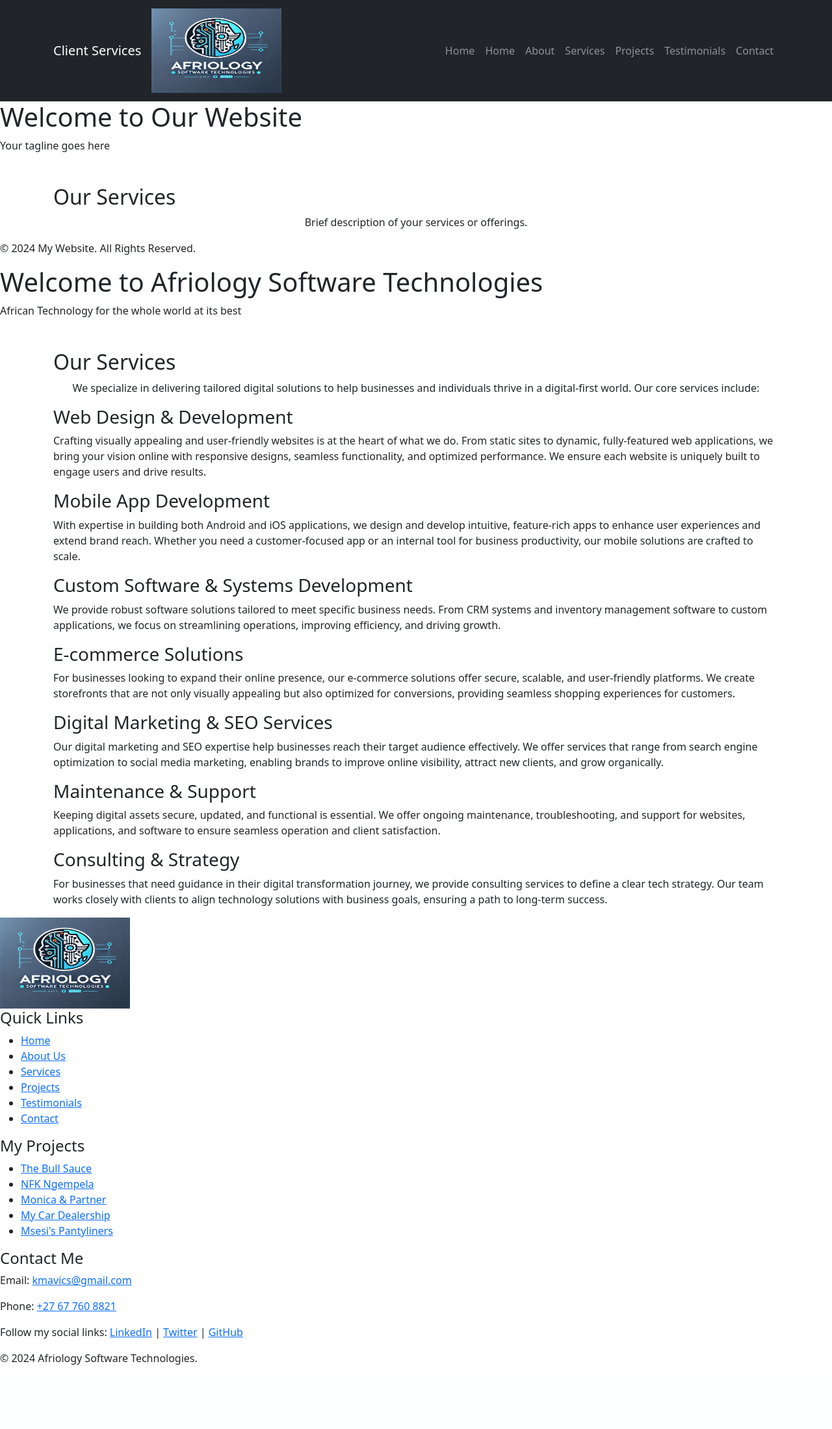
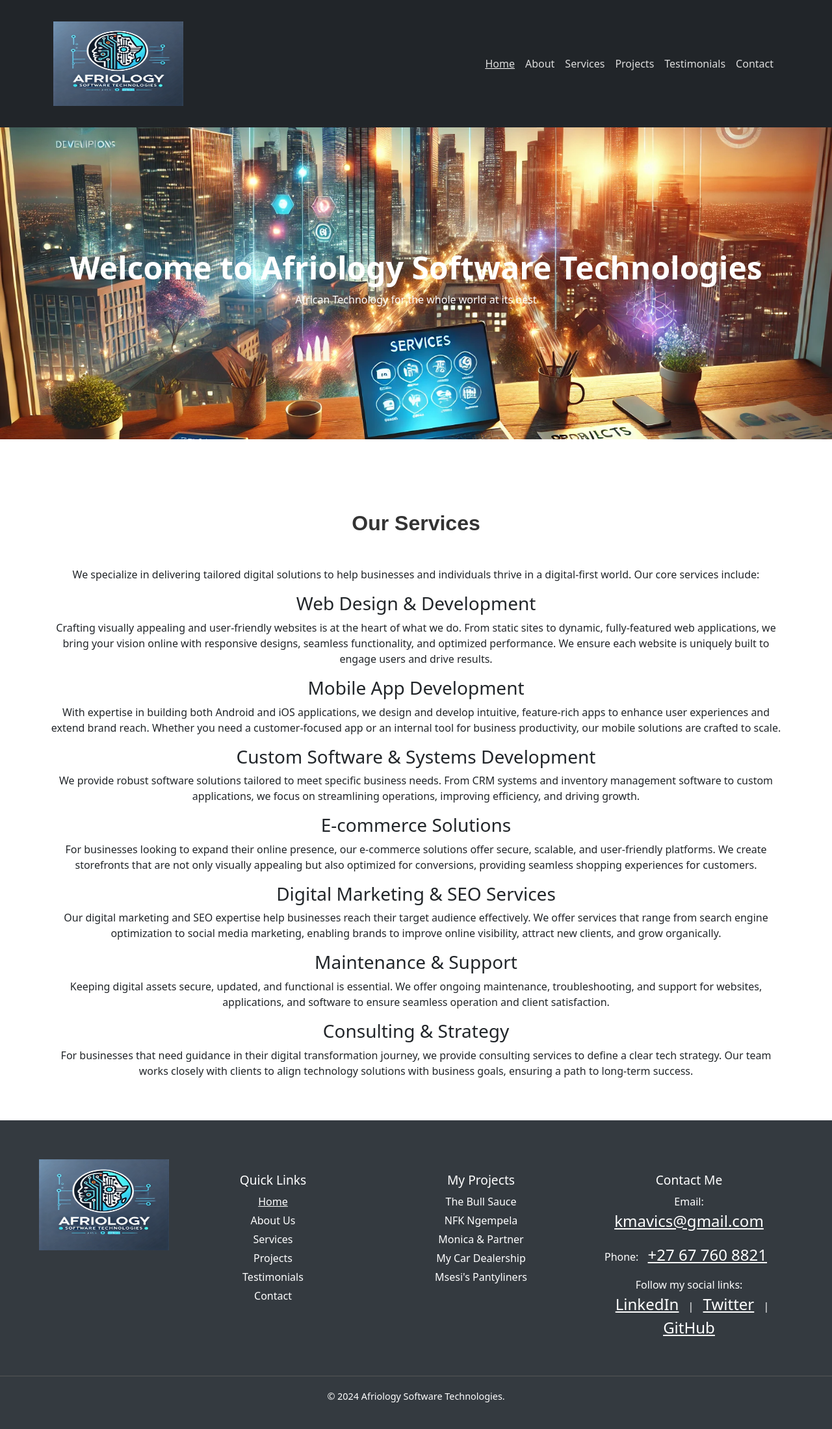
Before and after one commit to Khauzen2/ProjectProductionSite, a Django app: page / in a window 1280 px wide. Shown: the whole page at 65% size. Before the commit the page ends 2100 px from the top, so only its background shows below. Run offline with Django 4.2, Linux system fonts and the light colour scheme; some libraries are stand-ins or nearby versions.

Commit message:
Updating more tech

```diff
--- a/api/static/css/style.css
+++ b/api/static/css/style.css
@@ -1,4 +1,4 @@
-<<<<<<< HEAD
+
 /* Reset some basic elements
 body, h1, h2, h3, p {
     margin: 0;
@@ -194,20 +194,13 @@
   /* static/css/style.css */
 
 body {
-  background-color: #f8f9fa;
-  font-family: Arial, sans-serif;
-=======
-body {
   background-color: #ffffff;
   font-family: Arial, sans-serif;
   color: #333333;
->>>>>>> 480dc79 (Updating more tech)
   margin: 0;
   padding: 0;
 }
 
-<<<<<<< HEAD
-=======
 /* Light Mode (default) */
 
 /*.mode-switch {
@@ -237,7 +230,6 @@
   color: white;
 }
 
->>>>>>> 480dc79 (Updating more tech)
 .container {
   max-width: 1200px;
   margin: 0 auto;
@@ -250,17 +242,10 @@
   display: grid;
 }
 
-<<<<<<< HEAD
 /*Navbar*/
 .navbar {
   padding: 1rem 2rem;
   background-color: #212529;
-=======
-/*Navbar*/
-.navbar {
-  padding: 1rem 2rem;
-  background-color: #ffffff;
->>>>>>> 480dc79 (Updating more tech)
 }
 
 .navbar-nav {
@@ -269,14 +254,14 @@
   align-items: center;
 }
 
-<<<<<<< HEAD
+
 .navbar-brand {
   font-weight: bold;
   color: #fff !important;
-=======
+}
+
 img .navbar-brand {
   border-radius: 20px;
->>>>>>> 480dc79 (Updating more tech)
 }
 
 .navbar-nav .nav-link {
@@ -290,11 +275,7 @@
 }
 
 .hero {
-<<<<<<< HEAD
-  background-image: url('55-on-main-6_vlvv.png'); /* Use a relative URL if the image is in static */
-=======
   background-image: url('homepageImage.jpeg'); /* Use a relative URL if the image is in static */
->>>>>>> 480dc79 (Updating more tech)
   background-size: cover;
   background-position: center;
   height: 60vh;
@@ -310,8 +291,6 @@
   font-weight: bold;
 }
 
-<<<<<<< HEAD
-=======
 .aboutpage-hero {
   background-image: url('AfriologyAboutImage.jpeg');
   background-size: cover;
@@ -372,7 +351,6 @@
   text-align: center;
 }
 
->>>>>>> 480dc79 (Updating more tech)
 .section-title {
   margin-top: 30px;
   margin-bottom: 30px;
@@ -400,8 +378,6 @@
   border-radius: 50%; /* Makes the image circular, optional */
 }
 
-<<<<<<< HEAD
-
 .footer {
   background-color: #343a40;
   color: white;
@@ -409,7 +385,6 @@
   text-align: center;
 }
 
-=======
 /* Smooth fade-in effect for main elements */
 .fade-in {
   opacity: 0;
@@ -545,8 +520,6 @@
   margin: 0;
 }
 
-
->>>>>>> 480dc79 (Updating more tech)
 /* Style adjustments for tablets (between 600px and 900px) */
 @media (max-width: 900px) {
   .container {
@@ -572,10 +545,3 @@
       text-align: center;
   }
 }
-<<<<<<< HEAD
-=======
-
-
-
-
->>>>>>> 480dc79 (Updating more tech)
--- a/api/templates/about.html
+++ b/api/templates/about.html
@@ -15,8 +15,6 @@
     <!-- Navbar -->
     <nav class="navbar navbar-expand-lg navbar-dark bg-dark">
       <div class="container">
-        <a class="navbar-brand" href="#">Client Services</a>
-        <!--<a class="navbar-brand" href="#">Client Services</a>-->
         <img class="navbar-brand" src="{% static 'images/Afriologylogo.jpeg' %}" alt="com logo" width="200" height="140">
         <button class="navbar-toggler" type="button" data-bs-toggle="collapse" data-bs-target="#navbarNav">
           <span class="navbar-toggler-icon"></span>
@@ -24,7 +22,6 @@
         <div class="collapse navbar-collapse" id="navbarNav">
           <ul class="navbar-nav ms-auto">
             <li class="nav-item"><a class="nav-link" href="{% url 'homepage' %}">Home</a></li>
-            <li class="nav-item"><a class="nav-link" href="{% url 'about' %}">About</a></li>
             <li class="nav-item activate"><a class="nav-link" href="{% url 'about' %}">About</a></li>
             <li class="nav-item"><a class="nav-link" href="{% url 'services' %}">Services</a></li>
             <li class="nav-item"><a class="nav-link" href="{% url 'projects' %}">Projects</a></li>
@@ -35,8 +32,6 @@
       </div>
     </nav>
 
-    <header class="hero">
-        <div>
     <header class="aboutpage-hero">
         <div class="fade-in">
             <h1>About Us</h1>
--- a/api/templates/contact.html
+++ b/api/templates/contact.html
@@ -28,7 +28,6 @@
             <li class="nav-item"><a class="nav-link" href="{% url 'services' %}">Services</a></li>
             <li class="nav-item"><a class="nav-link" href="{% url 'projects' %}">Projects</a></li>
             <li class="nav-item"><a class="nav-link" href="{% url 'testimonials' %}">Testimonials</a></li>
-            <li class="nav-item"><a class="nav-link" href="{% url 'contact' %}">Contact</a></li>
             <li class="nav-item activate"><a class="nav-link" href="{% url 'contact' %}">Contact</a></li>
           </ul>
         </div>
--- a/api/templates/homepage.html
+++ b/api/templates/homepage.html
@@ -13,24 +13,17 @@
     <script src="https://cdn.jsdelivr.net/npm/bootstrap@5.3.0/dist/js/bootstrap.bundle.min.js"></script>
     <link rel="stylesheet" href="https://cdnjs.cloudflare.com/ajax/libs/aos/2.3.4/aos.css">
     <script src="https://cdnjs.cloudflare.com/ajax/libs/aos/2.3.4/aos.js"></script>
-    <title>Home</title>
-    <link href="https://cdn.jsdelivr.net/npm/bootstrap@5.3.0/dist/css/bootstrap.min.css" rel="stylesheet">
-    <script src="https://cdn.jsdelivr.net/npm/bootstrap@5.3.0/dist/js/bootstrap.bundle.min.js"></script>
-    <link rel="stylesheet" href="https://cdnjs.cloudflare.com/ajax/libs/font-awesome/5.15.4/css/all.min.css">
 </head>
 <body>
     <!-- Navbar -->
     <nav class="navbar navbar-expand-lg navbar-dark bg-dark">
       <div class="container">
-        <a class="navbar-brand" href="#">Client Services</a>
-        <!--<a class="navbar-brand" href="#">Client Services</a>-->
         <img class="navbar-brand" src="{% static 'images/Afriologylogo.jpeg' %}" alt="com logo" width="200" height="140">
         <button class="navbar-toggler" type="button" data-bs-toggle="collapse" data-bs-target="#navbarNav" aria-controls="navbarNav" aria-expanded="false" aria-label="Toggle navigation">
           <span class="navbar-toggler-icon"></span>
         </button>
         <div class="collapse navbar-collapse" id="navbarNav">
           <ul class="navbar-nav ms-auto">
-            <li class="nav-item"><a class="nav-link" href="{% url 'homepage' %}">Home</a></li>
             <li class="nav-item activate"><a class="nav-link" href="{% url 'homepage' %}">Home</a></li>
             <li class="nav-item"><a class="nav-link" href="{% url 'about' %}">About</a></li>
             <li class="nav-item"><a class="nav-link" href="{% url 'services' %}">Services</a></li>
@@ -43,25 +36,6 @@
     </nav>
 
     <header class="hero">
-        <div>
-            <h1>Welcome to Our Website</h1>
-            <p>Your tagline goes here</p>
-        </div>
-    </header>
-
-    <div class="container mt-5">
-        <h2 class="section-title">Our Services</h2>
-        <p class="text-center">Brief description of your services or offerings.</p>
-        <!-- Add more sections as needed -->
-    </div>
-
-    <footer class="footer">
-        <p>&copy; 2024 My Website. All Rights Reserved.</p>
-    </footer>
-
-    <script src="https://code.jquery.com/jquery-3.5.1.slim.min.js"></script>
-    <script src="https://cdn.jsdelivr.net/npm/@popperjs/core@2.5.2/dist/umd/popper.min.js"></script>
-    <script src="https://stackpath.bootstrapcdn.com/bootstrap/4.5.2/js/bootstrap.min.js"></script>
         <div class="fade-in">
             <h1>Welcome to Afriology Software Technologies</h1>
             <p>African Technology for the whole world at its best</p>
--- a/api/templates/projects.html
+++ b/api/templates/projects.html
@@ -28,7 +28,6 @@
                     <li class="nav-item"><a class="nav-link" href="{% url 'homepage' %}">Home</a></li>
                     <li class="nav-item"><a class="nav-link" href="{% url 'about' %}">About</a></li>
                     <li class="nav-item"><a class="nav-link" href="{% url 'services' %}">Services</a></li>
-                    <li class="nav-item"><a class="nav-link" href="{% url 'projects' %}">Projects</a></li>
                     <li class="nav-item activate"><a class="nav-link" href="{% url 'projects' %}">Projects</a></li>
                     <li class="nav-item"><a class="nav-link" href="{% url 'testimonials' %}">Testimonials</a></li>
                     <li class="nav-item"><a class="nav-link" href="{% url 'contact' %}">Contact</a></li>
--- a/api/templates/services.html
+++ b/api/templates/services.html
@@ -25,7 +25,6 @@
           <ul class="navbar-nav ms-auto">
             <li class="nav-item"><a class="nav-link" href="{% url 'homepage' %}">Home</a></li>
             <li class="nav-item"><a class="nav-link" href="{% url 'about' %}">About</a></li>
-            <li class="nav-item"><a class="nav-link" href="{% url 'services' %}">Services</a></li>
             <li class="nav-item activate"><a class="nav-link" href="{% url 'services' %}">Services</a></li>
             <li class="nav-item"><a class="nav-link" href="{% url 'projects' %}">Projects</a></li>
             <li class="nav-item"><a class="nav-link" href="{% url 'testimonials' %}">Testimonials</a></li>
```
Also changed, not shown: api/templates/testimonials.html (+0 -14 lines).
